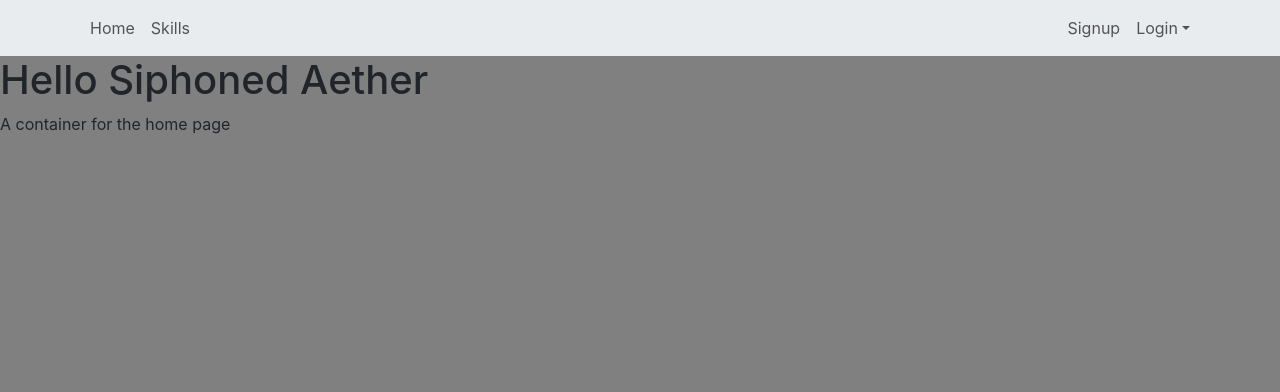
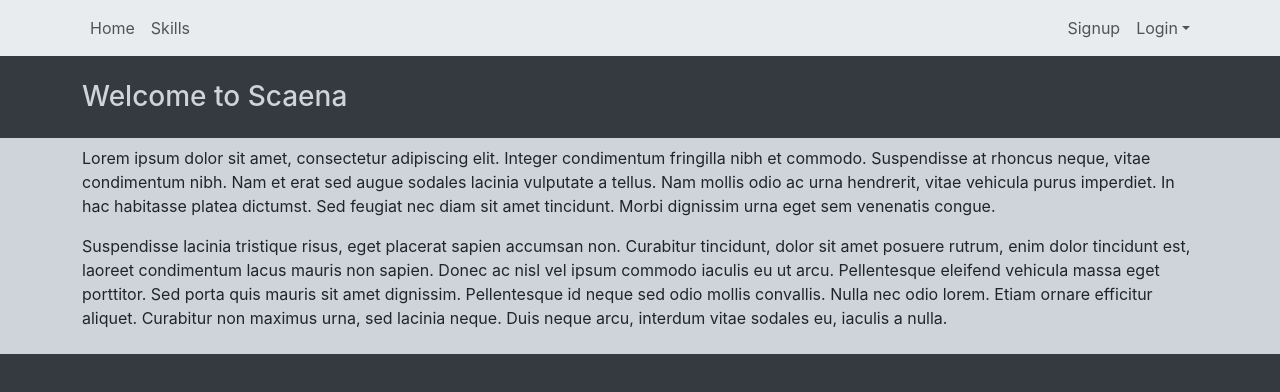
Before and after one commit to EBPRivera/fateful-architecture-react, a React (Create React App) app: page / in a window 1280 px wide. Shown: the top 392 px of the page. Built offline with nearby package versions, Linux system fonts and the light colour scheme.

Commit message:
Refactor home and skills page boilerplate

```diff
--- a/src/containers/Home.js
+++ b/src/containers/Home.js
@@ -1,8 +1,37 @@
+import { Container } from "react-bootstrap";
+
 const Home = () => {
   return (
-    <div id="home">
-      <h1>Hello Siphoned Aether</h1>
-      <p>A container for the home page</p>
+    <div id="home-page">
+      <div>
+        <Container>
+          <h3 className="py-3 mb-0">Welcome to Scaena</h3>
+        </Container>
+      </div>
+      <div>
+        <Container>
+          <p className="px-0">
+            Lorem ipsum dolor sit amet, consectetur adipiscing elit. Integer
+            condimentum fringilla nibh et commodo. Suspendisse at rhoncus neque,
+            vitae condimentum nibh. Nam et erat sed augue sodales lacinia
+            vulputate a tellus. Nam mollis odio ac urna hendrerit, vitae
+            vehicula purus imperdiet. In hac habitasse platea dictumst. Sed
+            feugiat nec diam sit amet tincidunt. Morbi dignissim urna eget sem
+            venenatis congue.
+          </p>
+          <p className="px-0">
+            Suspendisse lacinia tristique risus, eget placerat sapien accumsan
+            non. Curabitur tincidunt, dolor sit amet posuere rutrum, enim dolor
+            tincidunt est, laoreet condimentum lacus mauris non sapien. Donec ac
+            nisl vel ipsum commodo iaculis eu ut arcu. Pellentesque eleifend
+            vehicula massa eget porttitor. Sed porta quis mauris sit amet
+            dignissim. Pellentesque id neque sed odio mollis convallis. Nulla
+            nec odio lorem. Etiam ornare efficitur aliquet. Curabitur non
+            maximus urna, sed lacinia neque. Duis neque arcu, interdum vitae
+            sodales eu, iaculis a nulla.
+          </p>
+        </Container>
+      </div>
     </div>
   );
 };
--- a/src/containers/Skills.js
+++ b/src/containers/Skills.js
@@ -1,17 +1,22 @@
 import { Container, Col, Row } from "react-bootstrap";
+
+import CPageHeader from "../components/Custom/CPageHeader";
+import CCard from "../components/Custom/CCard";
 
 const Skills = () => {
   return (
-    <div id="skills-page">
-      <h1>Skills Page</h1>
-      <Container>
+    <>
+      <CPageHeader>
+        <h2>Skills</h2>
+      </CPageHeader>
+      <Container id="skills-page" className="pt-3">
         <Row>
-          <Col>
+          <Col as={CCard}>
             <h3>Feature incoming</h3>
           </Col>
         </Row>
       </Container>
-    </div>
+    </>
   );
 };
 
--- a/src/stylesheets/containers/_manifest.scss
+++ b/src/stylesheets/containers/_manifest.scss
@@ -1,2 +1,3 @@
 @import "character";
 @import "characters-page";
+@import "home-page";
--- /dev/null
+++ b/src/stylesheets/containers/home-page.scss
@@ -0,0 +1,14 @@
+#home-page {
+  > div:nth-child(2n-1) {
+    color: var(--bs-gray-400);
+  }
+
+  > div:nth-child(2n) {
+    background-color: var(--bs-gray-400);
+  }
+
+  > div {
+    padding-top: 0.5rem;
+    padding-bottom: 0.5rem;
+  }
+}
--- a/src/stylesheets/index.scss
+++ b/src/stylesheets/index.scss
@@ -9,7 +9,7 @@ body {
     sans-serif;
   -webkit-font-smoothing: antialiased;
   -moz-osx-font-smoothing: grayscale;
-  background-color: #808080;
+  background-color: var(--bs-gray-dark, #343a40);
 }
 
 code {
```
